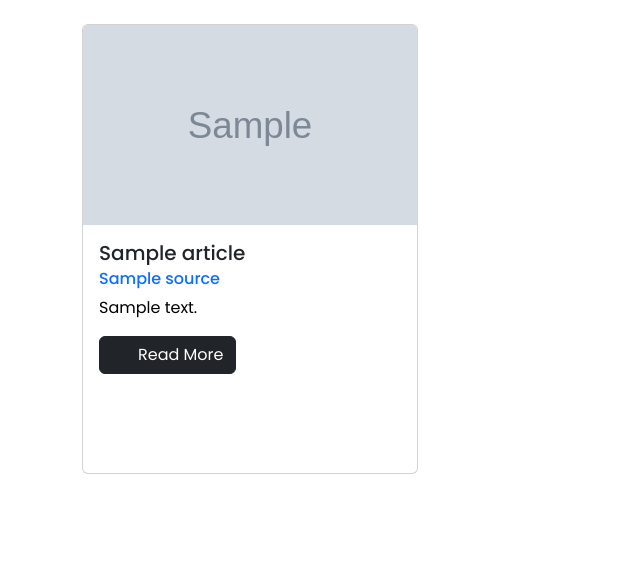
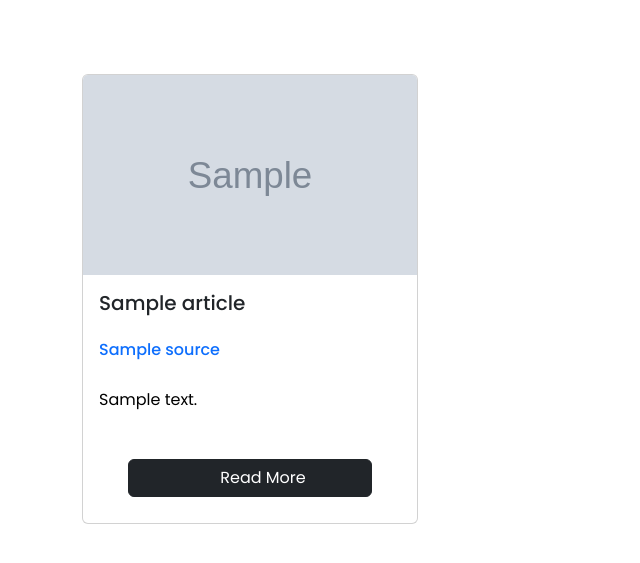
Before and after one commit to 14Ahalya/News-Aggregator, a Django app: page / in a window 1280 px wide. Shown: the part 70-633 px from the top of the page, without its empty margins (0-640 px from the left). Run offline with Django 5.2, Linux system fonts and the light colour scheme; tables that the repository leaves empty hold one stand-in row (values such as "Sample post"); grey boxes marked "Sample" are stand-in pictures; a database or web service that is not in the repository returns one stand-in record (values such as "Sample title"); data that the repository does not hold is empty.

Commit message:
Final Changes

```diff
--- a/NewsMain/templates/news_api/home.html
+++ b/NewsMain/templates/news_api/home.html
@@ -28,14 +28,14 @@
     <div class="container mx-auto mt-4">
         <div class="row">
         {%for i in articles%}
-          <div class="col-md-4">
-            <div class="card"  style="width: 21rem;">
+          <div class="col-md-4 ">
+            <div class="card "  style="width: 21rem;margin-top:50px">
         <img src="{{i.urlToImage}}" class="card-img-top" alt="...">
-        <div class="card-body">
+        <div class="card-body justify-content-center d-flex row">
           <h5 class="card-title text-truncate" >{{i.title}}</h5>
               <h6 class="card-subtitle mb-2  text-primary">{{i.source.name}}</h6>
-          <p class="card-text" ><a href="{{i.url}}" target="blank">{{i.description}}</a></p>
-             <a href="{{i.url}}" target="blank"class="btn btn-dark"><i class="fas btn"></i>Read More</a>
+          <p class="card-text d-flex" ><a style="max-height:100px; overflow:hidden;" href="{{i.url}}" target="blank">{{i.description}}</a></p>
+             <a href="{{i.url}}" target="blank"class="btn btn-dark w-75 align-self-center"><i class="fas btn"></i>Read More</a>
 
         </div>
         </div>
```
